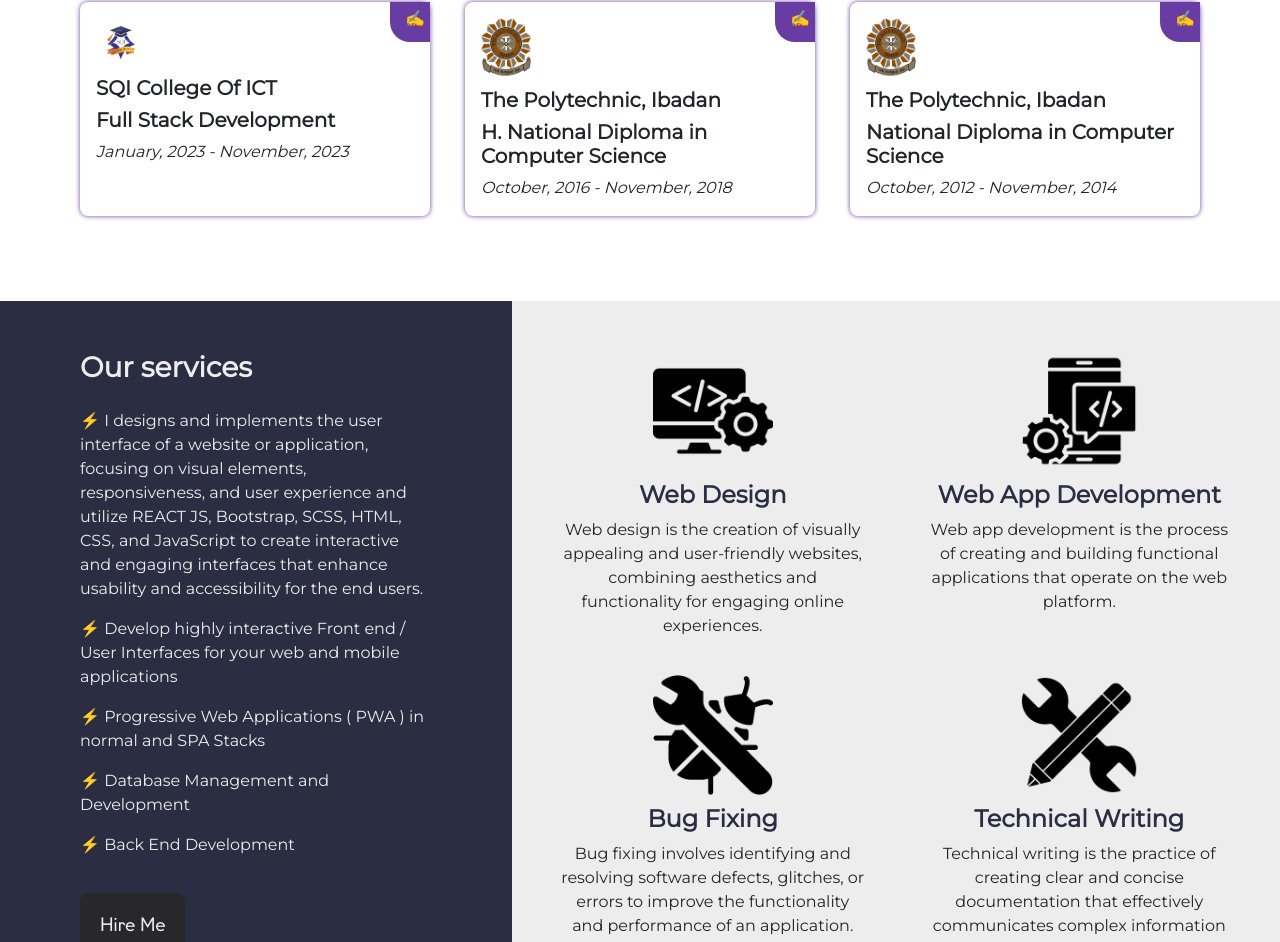
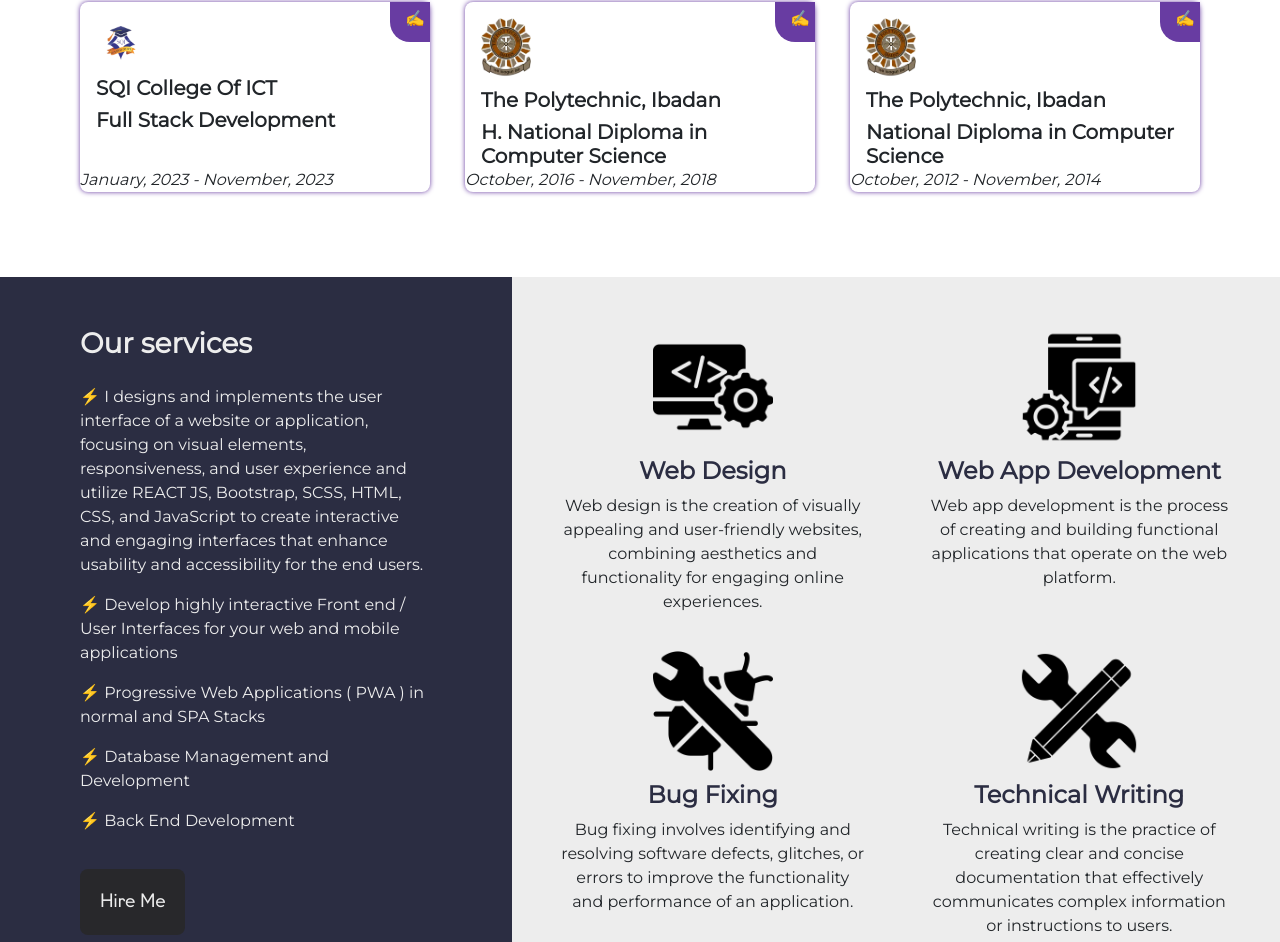
Before and after one commit to doiayokanmi/Dev-Damilola, a React (Vite) app: page / in a window 1280 px wide. Shown: the part 1865-2807 px from the top of the page. Built offline with nearby package versions, Linux system fonts and the light colour scheme.

Commit message:
education

```diff
--- a/src/App.css
+++ b/src/App.css
@@ -320,6 +320,12 @@ nav {
   box-shadow: 0 0 5px 0 var(--primaryColor);
 }
 
+#eduCard em {
+  position: absolute;
+  bottom: 0;
+  left: 0;
+}
+
 #eduCard:hover {
   color: var(--greyColor);
 }
```
